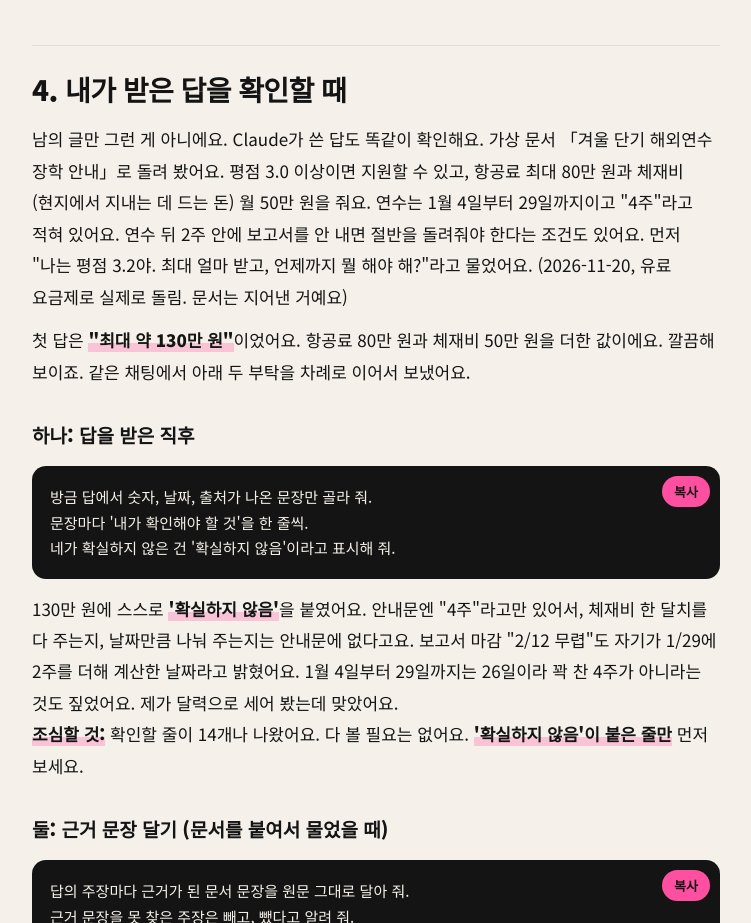
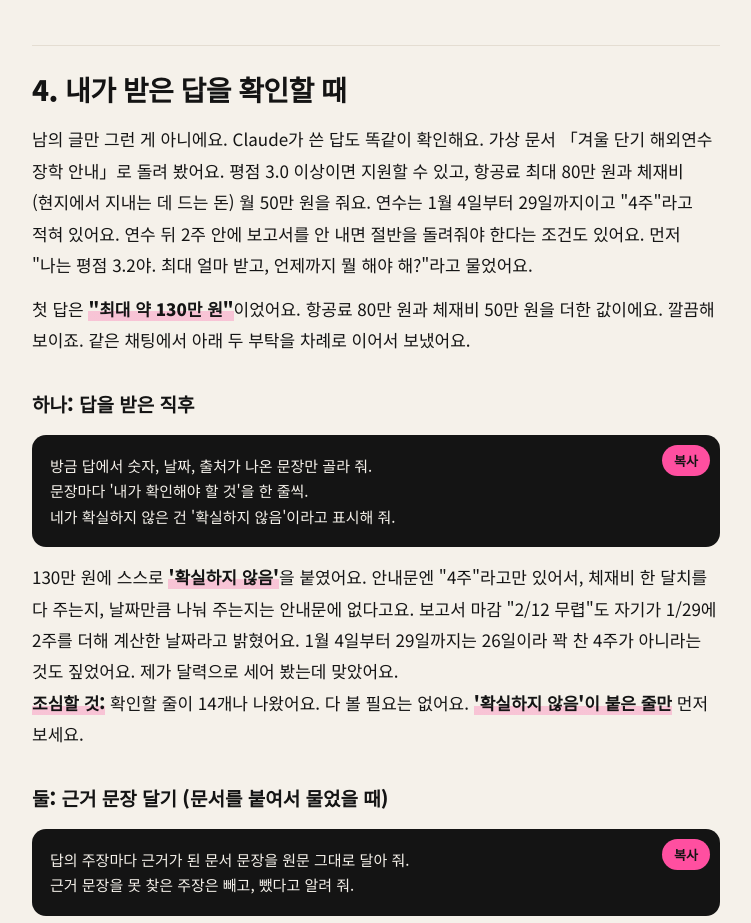
Before and after one commit to jadonggongbang/jadonggongbang.github.io, a plain HTML site: page class/08/index.html in a window 1280 px wide. Shown: the part 2582-3505 px from the top of the page, without its empty margins (264-1015 px from the left). Drawn offline with Linux system fonts and the light colour scheme.

Commit message:
8강 꼬리말 하나 더 정리

```diff
--- a/class/08/index.html
+++ b/class/08/index.html
@@ -73,7 +73,7 @@ footer{background:var(--ink);color:#bdb6ab;font-size:13px}footer .wrap{padding-b
 <p><b>저는 이게 제일 쓸모 있었어요.</b> "모르는 건 모른다고 말해 줘" 한 줄을 넣었더니, 아는 것과 모르는 것을 나눠서 말해 줬어요. 세계보건기구 2019년 권고는 제가 세계보건기구 홈페이지에서 다시 확인했어요. 정말 5세 미만 아이만 다룬 권고였어요. 어른에게 "하루 2시간"을 정한 권고는 저도 찾지 못했어요.</p>
 <p><b>그런데 하나 걸렸어요.</b> 첫 줄에서 "숫자 4개"라고 했는데, 제가 세어 보니 글에 나온 숫자는 6개였어요(10명 중 7명, 6시간, 2배, 1시간, 40%, 2시간). 숫자를 의심하라는 답에서도 숫자가 틀린 거예요. 짚은 내용은 쓸모 있었지만, <b>마지막 확인은 결국 내가</b> 해야 해요.</p>
 <h2>4. 내가 받은 답을 확인할 때</h2>
-<p>남의 글만 그런 게 아니에요. Claude가 쓴 답도 똑같이 확인해요. 가상 문서 「겨울 단기 해외연수 장학 안내」로 돌려 봤어요. 평점 3.0 이상이면 지원할 수 있고, 항공료 최대 80만 원과 체재비(현지에서 지내는 데 드는 돈) 월 50만 원을 줘요. 연수는 1월 4일부터 29일까지이고 "4주"라고 적혀 있어요. 연수 뒤 2주 안에 보고서를 안 내면 절반을 돌려줘야 한다는 조건도 있어요. 먼저 "나는 평점 3.2야. 최대 얼마 받고, 언제까지 뭘 해야 해?"라고 물었어요. (2026-11-20, 유료 요금제로 실제로 돌림. 문서는 지어낸 거예요)</p>
+<p>남의 글만 그런 게 아니에요. Claude가 쓴 답도 똑같이 확인해요. 가상 문서 「겨울 단기 해외연수 장학 안내」로 돌려 봤어요. 평점 3.0 이상이면 지원할 수 있고, 항공료 최대 80만 원과 체재비(현지에서 지내는 데 드는 돈) 월 50만 원을 줘요. 연수는 1월 4일부터 29일까지이고 "4주"라고 적혀 있어요. 연수 뒤 2주 안에 보고서를 안 내면 절반을 돌려줘야 한다는 조건도 있어요. 먼저 "나는 평점 3.2야. 최대 얼마 받고, 언제까지 뭘 해야 해?"라고 물었어요.</p>
 <p>첫 답은 <b>"최대 약 130만 원"</b>이었어요. 항공료 80만 원과 체재비 50만 원을 더한 값이에요. 깔끔해 보이죠. 같은 채팅에서 아래 두 부탁을 차례로 이어서 보냈어요.</p>
 <h3>하나: 답을 받은 직후</h3>
 <pre>방금 답에서 숫자, 날짜, 출처가 나온 문장만 골라 줘.
```
